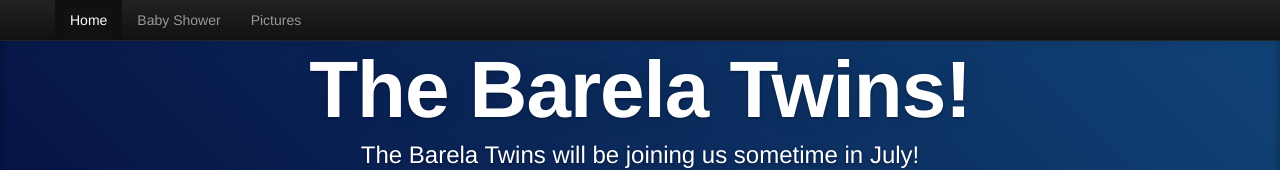
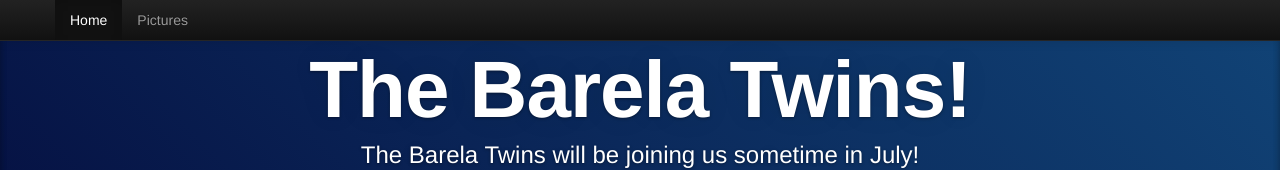
Before and after one commit to danielbarela/twins, a plain HTML site: page index.html in a window 1280 px wide. Shown: the top 170 px of the page. Drawn offline with Linux system fonts and the light colour scheme.

Commit message:
removed baby shower link

```diff
--- a/index.html
+++ b/index.html
@@ -23,7 +23,6 @@
 			<div class="container">
 				<ul class="nav">
 					<li class="active"><a href="#">Home</a></li>
-					<li><a href="#about">Baby Shower</a></li>
 					<li><a href="#contact">Pictures</a></li>
 				</ul>
 			</div>
```
